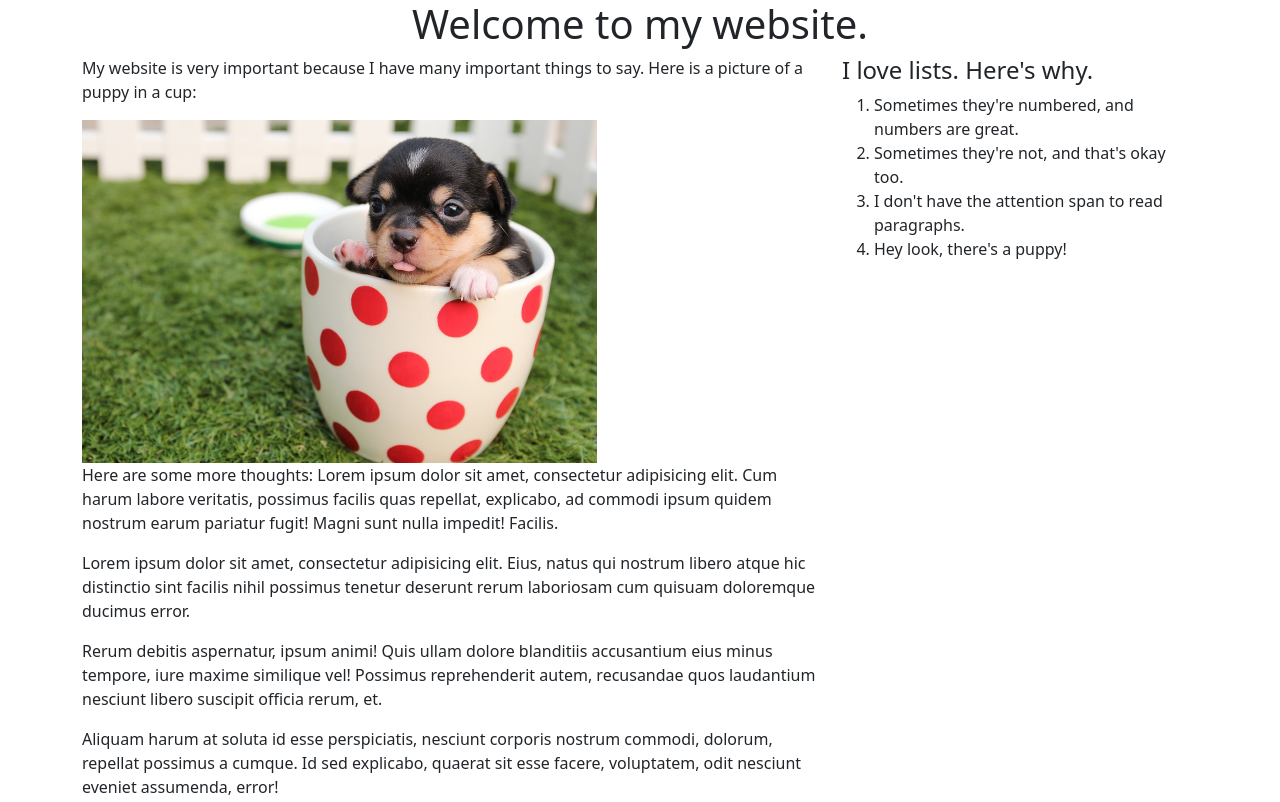
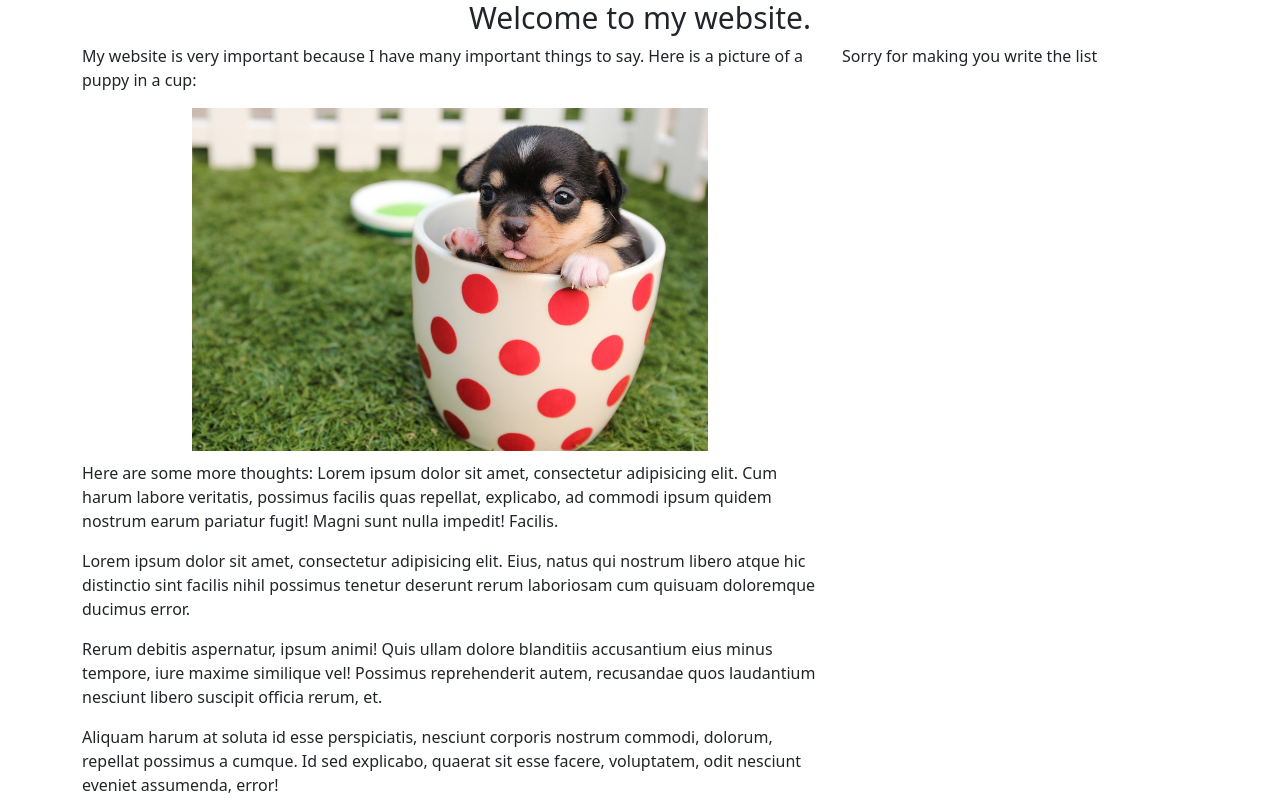
Before and after one commit to trevorhudson/jquery-dom, a plain HTML site: page index.html in a window 1280 px wide. Shown: the top 802 px of the page. Drawn offline with nearby package versions, Linux system fonts and the light colour scheme.

Commit message:
completed part one of jQuery DOM Practice

```diff
--- a/index.html
+++ b/index.html
@@ -75,6 +75,52 @@
 <script src="https://unpkg.com/jquery"></script>
 <script>
   // Add your code here!
+  //
+  $("article img").addClass("image-center");
+
+  //$("p").remove(":contains('Consequuntur porro')");
+  let $para = $("p");
+  let $paraArr = $para.get().length;
+  $para
+    .get($paraArr - 1)
+    .remove();
+
+  function getRandomNumber(){
+    return Math.floor(Math.random() * 100);
+  }
+  $("#title")
+    .css("font-size",getRandomNumber());
+
+  //let $orderList = $("aside ol");
+  $("aside ol").append("<li>blah balh RUUFF</li>");
+
+  $("aside")
+    .empty()
+    .append("<p>Sorry for making you write the list</p>");
+
+  let $red = $(".form-control").get(0);
+  let $blue = $(".form-control").get(1);
+  let $green = $(".form-control").get(2);
+
+  // $red.attr();
+    // .get(1).attr("id", "blue")
+    // .get(2).attr("id", "green");
+  /** Input:  */
+  // function getRGB(){
+  //   return `rgb(${$red.value}, ${$green.value}, ${$blue.value})`;
+  // }
+
+  $(".mb-5").on("change", function(){
+    $("body")
+      .css("background-color", `rgb(${$red.value}, ${$green.value}, ${$blue.value})`);
+  })
+
+  function deleteImg(e){
+    e.target.remove();
+  }
+
+  $(".container").on("click", "img", deleteImg);
+
 </script>
 </body>
 
```
